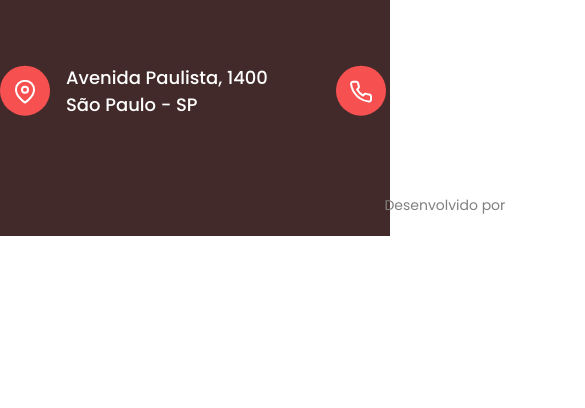
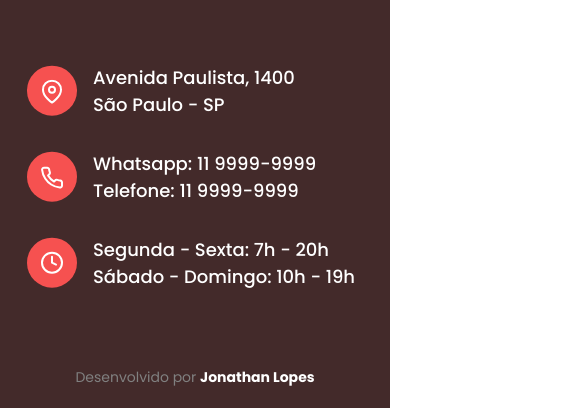
Before and after one commit to JonathanGLopes/E-commerce, a plain HTML site: page index.html in a window 390 px wide. Shown: the part 3468-3876 px from the top of the page, 585 px wide, since content can reach past the window. Before the commit the page ends 3704 px from the top, so only its background shows below. Drawn offline with Linux system fonts and the light colour scheme.

Commit message:
Responsive footer

```diff
--- a/assets/components/base.css
+++ b/assets/components/base.css
@@ -11,6 +11,7 @@
 @import url(/assets/components/mobile/mobile-sobre.css);
 @import url(/assets/components/mobile/mobile-destaques.css);
 @import url(/assets/components/mobile/mobile-banner-frete.css);
+@import url(/assets/components/mobile/mobile-footer.css);
 
 :root {
     --laranja: #FF9A03;
--- /dev/null
+++ b/assets/components/mobile/mobile-footer.css
@@ -0,0 +1,14 @@
+@media (max-width: 720px) {
+    .main-footer {
+        display: flex;
+        flex-direction: column;
+        justify-content: center;
+        align-items: center;
+    }
+
+    .wrap-footer {
+        display: flex;
+        flex-direction: column;
+        gap: 2rem;
+    }
+}
```
